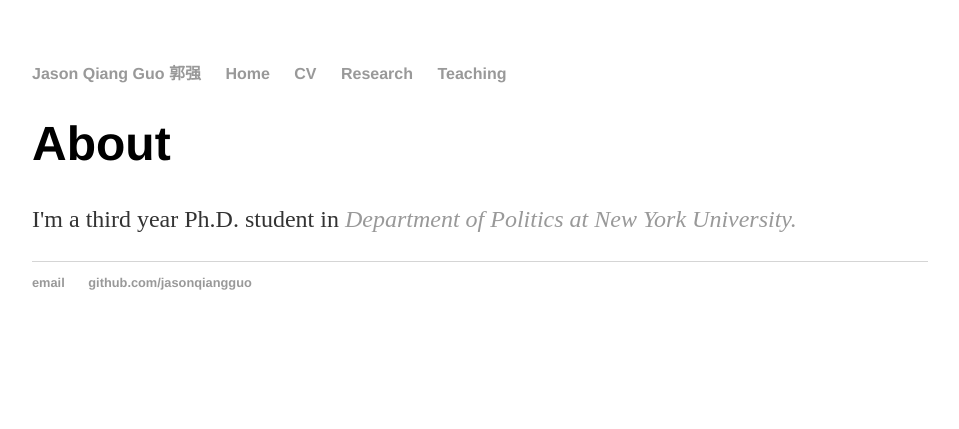
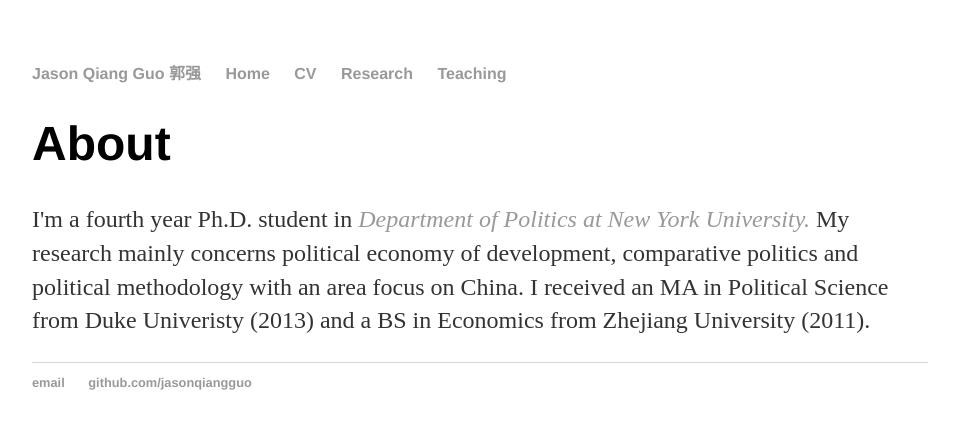
Before and after one commit to jasonqiangguo/jasonqiangguo.github.io, a Jekyll site: the page built from index.html, in a window 1280 px wide. Shown: the top 429 px of the page, without its empty margins (160-1119 px from the left). Built offline with Jekyll 4.4.1, drawn with Linux system fonts in a browser that asks for light colours.

Commit message:
homepage

```diff
--- a/index.html
+++ b/index.html
@@ -4,5 +4,7 @@
 ---
 <div class="blurb">
 	<h1>About </h1>
-	<p>I'm a third year Ph.D. student in <a href="http://politics.as.nyu.edu/page/home"> <em> Department of Politics at New York University. </em> </a> </p>
+	<p>I'm a fourth year Ph.D. student in <a href="http://politics.as.nyu.edu/page/home"> <em> Department of Politics at New York University. </em> </a> My research mainly concerns political economy of development, comparative politics and political methodology with an area focus on China.
+
+	I received an MA in Political Science from Duke Univeristy (2013) and a BS in Economics from Zhejiang University (2011). </p>
 </div><!-- /.blurb -->
```
